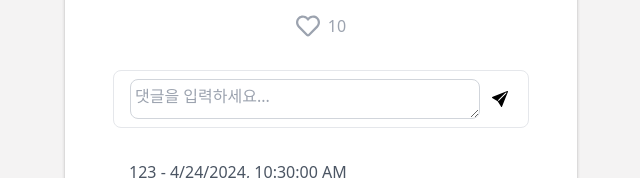
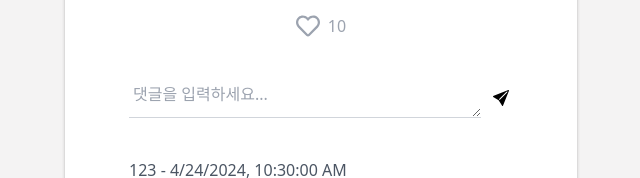
Before and after one commit to BOOPINION/Vote-FE2, a React (Create React App) app: page /vote-result in a window 1280 px wide. Shown: the part 460-638 px from the top of the page, without its empty margins (319-959 px from the left). Built offline with nearby package versions, Linux system fonts and the light colour scheme.

Commit message:
💄 UI세부수정

```diff
--- a/src/components/voteResult/comment.tsx
+++ b/src/components/voteResult/comment.tsx
@@ -13,7 +13,7 @@ interface CommentSectionProps {
   commentInput: string;
   setCommentInput: (input: string) => void;
   handleCommentSubmit: (event: FormEvent<HTMLFormElement>) => void;
-  handleCommentDelete: (id: number) => void; // 새로운 프롭 추가
+  handleCommentDelete: (id: number) => void;
 }
 
 function CommentSection({ comments, commentInput, setCommentInput, handleCommentSubmit, handleCommentDelete }: CommentSectionProps) {
@@ -21,10 +21,10 @@ function CommentSection({ comments, commentInput, setCommentInput, handleComment
     <div className="comment-section">
       <form
         onSubmit={handleCommentSubmit}
-        className="bottom-0 items-center max-w-md mx-auto px-4 pt-2 pb-2 bg-white border rounded-lg flex"
+        className="bottom-0 items-center max-w-md mx-auto px-4 pt-2 pb-2 bg-white  rounded-lg flex"
       >
         <textarea
-          className="w-full p-1 border border-gray-300 rounded-lg mr-2 h-10"
+          className="w-full p-1 border-b border-b-gray-300  mr-2 h-10"
           placeholder="댓글을 입력하세요..."
           value={commentInput}
           onChange={(e) => setCommentInput(e.target.value)}
--- a/src/pages/voteHome.tsx
+++ b/src/pages/voteHome.tsx
@@ -125,7 +125,7 @@ const App = () => {
         />
         <div className="flex space-x-2 pl-2">
           <Link to="/vote-maker">
-            <button className="createVote bg-gray-200 text-gray-700 px-4 py-2 rounded-md hover:bg-gray-300">
+            <button className="createVote bg-gray-200 text-gray-700 px-4 py-4 rounded-full hover:bg-gray-300">
               <FaVoteYea />
             </button>
           </Link>
--- a/src/pages/voteResult.tsx
+++ b/src/pages/voteResult.tsx
@@ -117,6 +117,9 @@ function VoteResult() {
     setComments([...comments, newComment]);
     setCommentInput('');
   };
+  function handleCommentDelete(id: number): void {
+    setComments(comments.filter(comment => comment.id !== id));
+  }
 
   // 좋아요
   function toggleLike() {
@@ -128,9 +131,7 @@ function VoteResult() {
     setLiked((prevLiked) => !prevLiked);
   }
 
-  function handleCommentDelete(id: number): void {
-    setComments(comments.filter(comment => comment.id !== id));
-  }
+
 
   return (
     <div className="max-w-md mx-auto p-4 overflow-y-auto h-screen">
```
